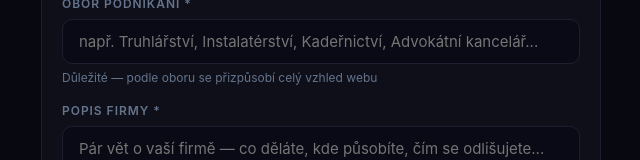
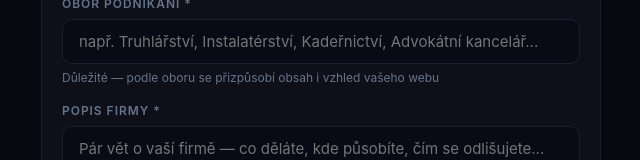
Before and after one commit to radegasttomyscz/webodai, a React (Vite) app: page / in a window 1280 px wide. Shown: the part 461-621 px from the top of the page, without its empty margins (319-959 px from the left). Built offline with nearby package versions, Linux system fonts and the light colour scheme.

Commit message:
Update App.jsx

```diff
--- a/src/App.jsx
+++ b/src/App.jsx
@@ -34,7 +34,7 @@ function StepFirma({ f, upd }) {
         <div>
           <label style={lbl}>Obor podnikání *</label>
           <input style={inp} placeholder="např. Truhlářství, Instalatérství, Kadeřnictví, Advokátní kancelář..." value={f.industry} onChange={e => upd("industry", e.target.value)} />
-          <div style={{ fontSize: 12, color: C.muted, marginTop: 6 }}>Důležité — podle oboru se přizpůsobí celý vzhled webu</div>
+          <div style={{ fontSize: 12, color: C.muted, marginTop: 6 }}>Důležité — podle oboru se přizpůsobí obsah i vzhled vašeho webu</div>
         </div>
         <div><label style={lbl}>Popis firmy *</label><textarea style={{ ...inp, height: 100, resize: "vertical" }} placeholder="Pár vět o vaší firmě — co děláte, kde působíte, čím se odlišujete..." value={f.description} onChange={e => upd("description", e.target.value)} /></div>
         <div><label style={lbl}>Rok založení (volitelné)</label><input style={inp} placeholder="např. 2005" value={f.founded} onChange={e => upd("founded", e.target.value)} /></div>
@@ -130,9 +130,6 @@ function StepBarvy({ f, upd }) {
             </div>
           ))}
         </div>
-        <div style={{ marginTop: 12, padding: "10px 14px", background: C.input, borderRadius: 8, border: `1px solid ${C.border}`, fontSize: 12, color: C.muted, lineHeight: 1.5 }}>
-          ℹ️ Styl webu (moderní, řemeslný, korporátní…) <strong style={{ color: C.text }}>vybere AI automaticky podle oboru</strong> vašeho podnikání.
-        </div>
       </div>
 
       <div>
@@ -154,7 +151,7 @@ function StepBarvy({ f, upd }) {
             </div>
           ))}
         </div>
-        {f.gdprMode === "auto" && <div style={{ padding: "10px 14px", background: C.input, borderRadius: 8, border: `1px solid ${C.border}`, fontSize: 12, color: C.muted, lineHeight: 1.5 }}>ℹ️ Vygenerovaný text je základní šablona. <strong style={{ color: C.text }}>Provozovatel webu (vy) nese plnou odpovědnost za soulad s GDPR.</strong></div>}
+        {f.gdprMode === "auto" && <div style={{ padding: "10px 14px", background: C.input, borderRadius: 8, border: `1px solid ${C.border}`, fontSize: 12, color: C.muted, lineHeight: 1.5 }}>ℹ️ Vygenerovaný text je základní šablona pro ochranu osobních údajů, ale může být pro vaše účely dostačující. <strong style={{ color: C.text }}>Provozovatel webu (vy) nese plnou odpovědnost za soulad s GDPR.</strong></div>}
         {f.gdprMode === "custom" && <textarea style={{ ...inp, height: 120, resize: "vertical", fontSize: 13, marginTop: 4 }} placeholder="Vložte sem váš text zásad..." value={f.gdprCustom} onChange={e => upd("gdprCustom", e.target.value)} />}
       </div>
     </div>
```
